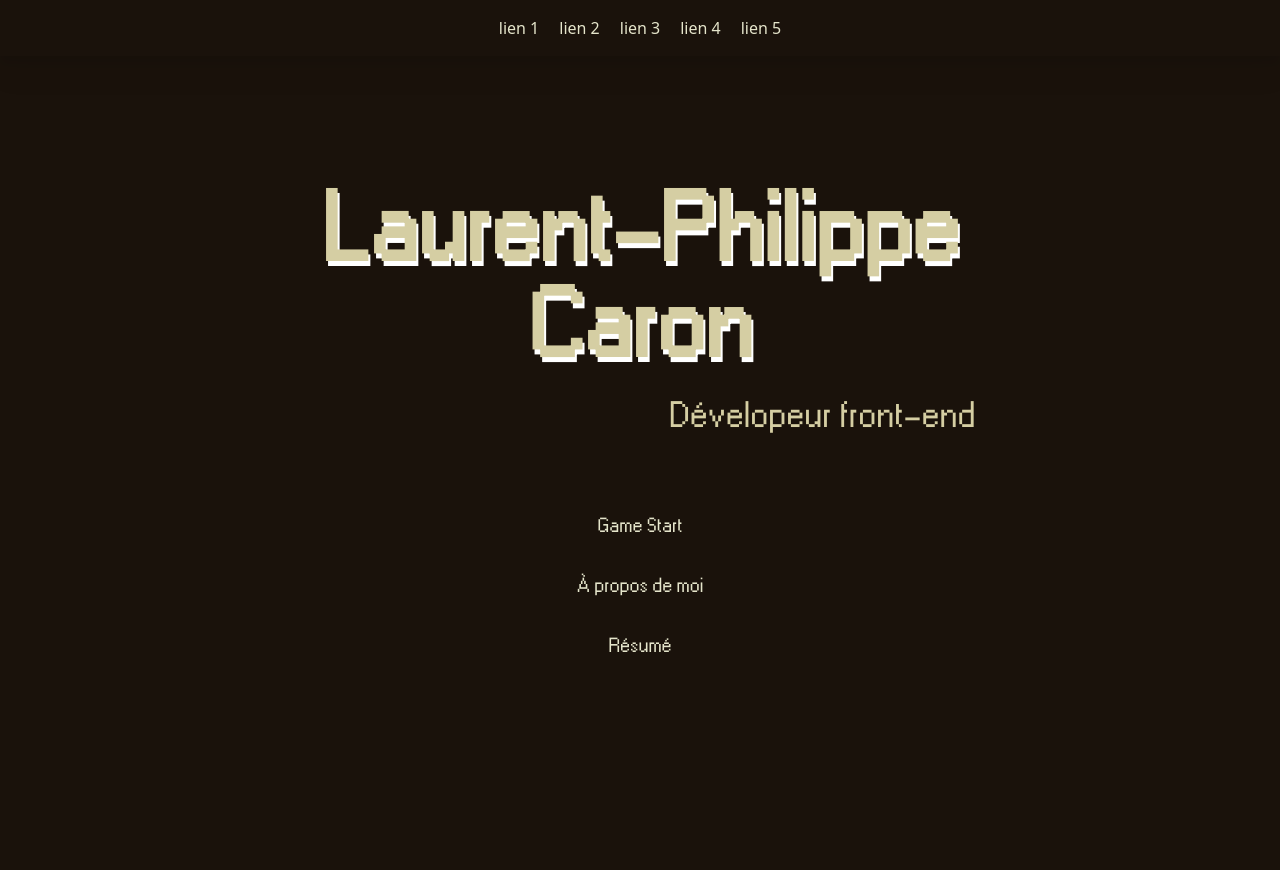
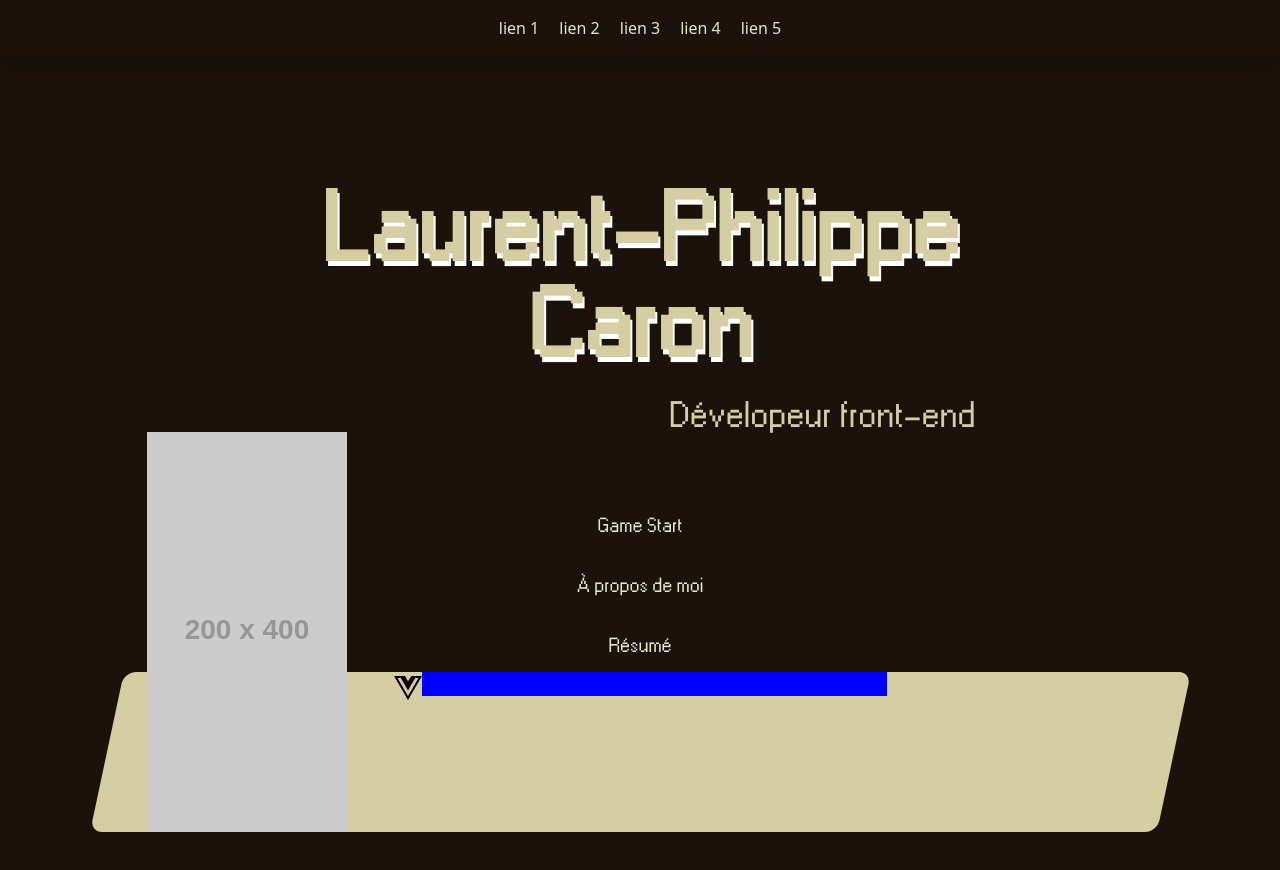
Before and after one commit to LaurentPCaron/laurent2, a Nuxt app: page / in a window 1280 px wide. Shown: the top 870 px of the page. Built offline with nearby package versions, Linux system fonts and the light colour scheme.

Commit message:
Level car -wip

```diff
--- /dev/null
+++ b/components/atom/progressBar.vue
@@ -0,0 +1,32 @@
+<template>
+  <div class="flex">
+    <font-awesome-icon class="text-[black] fa-2xl" icon=" fa-brands fa-vuejs" />
+    <div class="h-6 bg-light w-full">
+      <div class="bar h-full" />
+    </div>
+  </div>
+</template>
+
+<script setup>
+const props = defineProps({
+  color: {
+    type: String,
+    default: 'red',
+  },
+  progress: {
+    type: Number,
+    default: 10,
+  },
+});
+
+const _progress = computed(() => {
+  return `${props.progress}%`;
+});
+</script>
+
+<style lang="scss" scoped>
+.bar {
+  background-color: v-bind(color);
+  width: v-bind(_progress);
+}
+</style>
--- /dev/null
+++ b/components/molecule/statusCard.vue
@@ -0,0 +1,22 @@
+<template>
+  <div class="card bg-light h-40 -skew-x-12 rounded-xl flex px-10">
+    <div class="relative w-1/4">
+      <img
+        class="absolute bottom-0"
+        src="https://via.placeholder.com/200x400"
+        alt=""
+      />
+    </div>
+    <div class="w-2/4">
+      <AtomProgressBar :progress="100" color="blue" class="h-2" />
+    </div>
+  </div>
+</template>
+
+<script setup></script>
+
+<style lang="scss" scoped>
+.card > * {
+  @apply skew-x-12;
+}
+</style>
--- a/pages/index.vue
+++ b/pages/index.vue
@@ -1,5 +1,7 @@
 <template>
-  <OrganismHomePart class="" />
+  <OrganismHomePart />
+
+  <MoleculeStatusCard />
 </template>
 
 <style lang="scss" scoped></style>
--- a/plugins/fontawsome.js
+++ b/plugins/fontawsome.js
@@ -1,6 +1,7 @@
 import { library, config } from '@fortawesome/fontawesome-svg-core';
 import { FontAwesomeIcon } from '@fortawesome/vue-fontawesome';
 import { fas } from '@fortawesome/free-solid-svg-icons';
+import { fab } from '@fortawesome/free-brands-svg-icons';
 
 // This is important, we are going to let Nuxt worry about the CSS
 config.autoAddCss = false;
@@ -8,6 +9,7 @@ config.autoAddCss = false;
 // You can add your icons directly in this plugin. See other examples for how you
 // can add other styles or just individual icons.
 library.add(fas);
+library.add(fab);
 
 export default defineNuxtPlugin(nuxtApp => {
   nuxtApp.vueApp.component('font-awesome-icon', FontAwesomeIcon, {});
```
Also changed, not shown: 1 other file (tests, documents, lock files or other folders).
